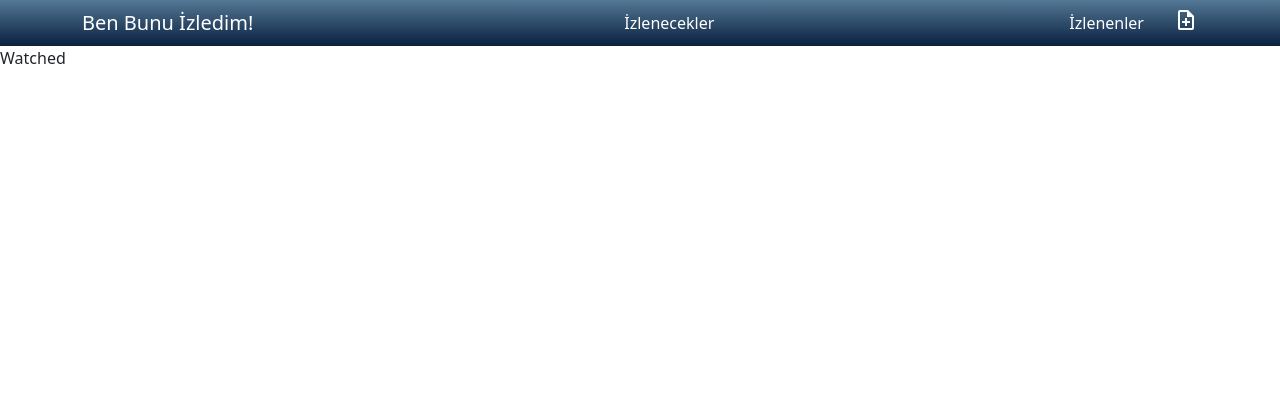
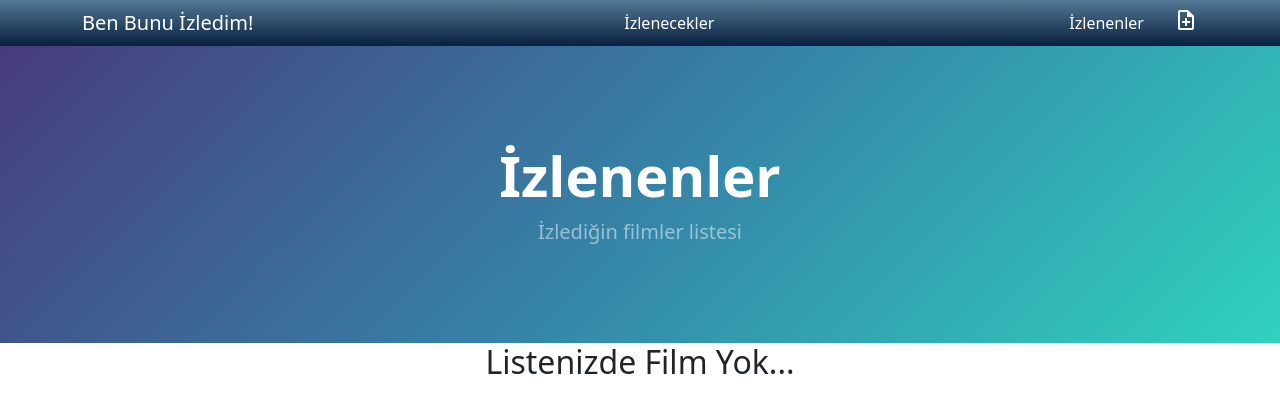
Before and after one commit to belkisarslan/ben-bunu-izledim, a React (Create React App) app: page /Watched in a window 1280 px wide. Shown: the top 412 px of the page. Built offline with nearby package versions, Linux system fonts and the light colour scheme.

Commit message:
watched setting

```diff
--- a/src/components/ResultCard.js
+++ b/src/components/ResultCard.js
@@ -2,7 +2,7 @@ import React, { useContext } from 'react'
 import { GlobalContext } from '../context/GlobalState'
 
 const ResultCard = ({ movie }) => {
-  const{addMovieToWatchList} = useContext(GlobalContext)
+  const{addMovieToWatchList, addMovieToWatched} = useContext(GlobalContext)
   const style = {
     display: "flex",
     marginTop: "50px"
@@ -28,7 +28,7 @@ const ResultCard = ({ movie }) => {
 
       <div className="d-flex justify-content-between card-footer p-4 pt-0 border-top-0 bg-transparent">
         <div>
-          <button className="btn btn-outline-dark mt-auto" href="#">İzledim</button>
+          <button onClick={()=>addMovieToWatched(movie)} className="btn btn-outline-dark mt-auto" href="#">İzledim</button>
         </div>
         <div>
           <button onClick={()=>addMovieToWatchList(movie)} className="btn btn-outline-secondary mt-auto">İzleyeceğim</button>
--- a/src/components/WatchList.js
+++ b/src/components/WatchList.js
@@ -24,9 +24,9 @@ const WatchList = () => {
             <div className="row cards-row">
               {watchList.map((movie) => (
 
-                <div className="cards col-lg-3 border border-secondary rounded m-4 p-3 ">
+                <div className="cards col border border-secondary rounded m-4 p-3 ">
                   <div className="card-body">
-                    <div className="text-center">
+                    <div key={movie.id} className="text-center">
                       <h5 className="fw-bolder">{movie.title}</h5>
                       <h6 className="text-muted fst-italic  mb-2">IMDB: {movie.vote_average}</h6>
                     </div>
--- a/src/components/Watched.js
+++ b/src/components/Watched.js
@@ -1,8 +1,57 @@
-import React from 'react'
+import React, { useContext } from 'react'
+import { GlobalContext } from '../context/GlobalState'
+import "../App.css"
 
 const Watched = () => {
+  const { watched } = useContext(GlobalContext)
+  const style = {
+    display: "flex",
+    marginTop: "50px"
+  }
   return (
-    <div>Watched</div>
+    <>
+      <header className="py-5">
+        <div className="container px-4 px-lg-5 my-5">
+          <div className="text-center text-white">
+            <h1 className="display-4 fw-bolder">İzlenenler</h1>
+            <p className="lead fw-normal text-white-50 mb-0">İzlediğin filmler listesi</p>
+          </div>
+        </div>
+      </header>
+      <section className="features-icons bg- light text-center d-flex justify-content-around ">
+        <div>
+          {watched.length > 0 ? (
+            <div className="row cards-row">
+              {watched.map((movie) => (
+
+                <div className="cards col border border-secondary rounded m-4 p-3 ">
+                  <div className="card-body">
+                    <div key={movie.id} className="text-center">
+                      <h5 className="fw-bolder">{movie.title}</h5>
+                      <h6 className="text-muted fst-italic  mb-2">IMDB: {movie.vote_average}</h6>
+                    </div>
+                  </div>
+
+                  {movie.poster_path ? (
+                    <img className='rounded'
+                      src={`https://image.tmdb.org/t/p/w200/${movie.poster_path}`}
+                      alt={`${movie.poster_path}`}
+                    />
+                  ) : (
+                    <div style={style}><p>Görsel silinmiş ya da kaldırılmış olabilir</p></div>
+
+                  )}
+
+                </div>
+
+              ))}
+            </div>
+          ) : (
+            <h2>Listenizde Film Yok...</h2>
+          )}
+        </div>
+      </section>
+    </>
   )
 }
 
--- a/src/context/AppReducer.js
+++ b/src/context/AppReducer.js
@@ -7,5 +7,10 @@ export default (state, action) => {
             }
             default:
                 return state;
+        case "ADD_MOVİE_TO_WATCHED":
+            return{
+                ...state,
+                watched:[...state.watched, action.payload]
+            }
     }
 }
--- a/src/context/GlobalState.js
+++ b/src/context/GlobalState.js
@@ -20,11 +20,16 @@ export const GlobalProvider =(props) => {
     dispatch({type: "ADD_MOVİE_TO_WATCHLİST", payload: movie})
   }
 
+  const addMovieToWatched = (movie) => {
+    dispatch({type: "ADD_MOVİE_TO_WATCHED", payload: movie})
+  }
+
     return(
         <GlobalContext.Provider value={{
           addMovieToWatchList,
+          addMovieToWatched,
           watchList: state.watchList,
-
+          watched: state.watched,
           }}>
           {props.children}
         </GlobalContext.Provider>
```
